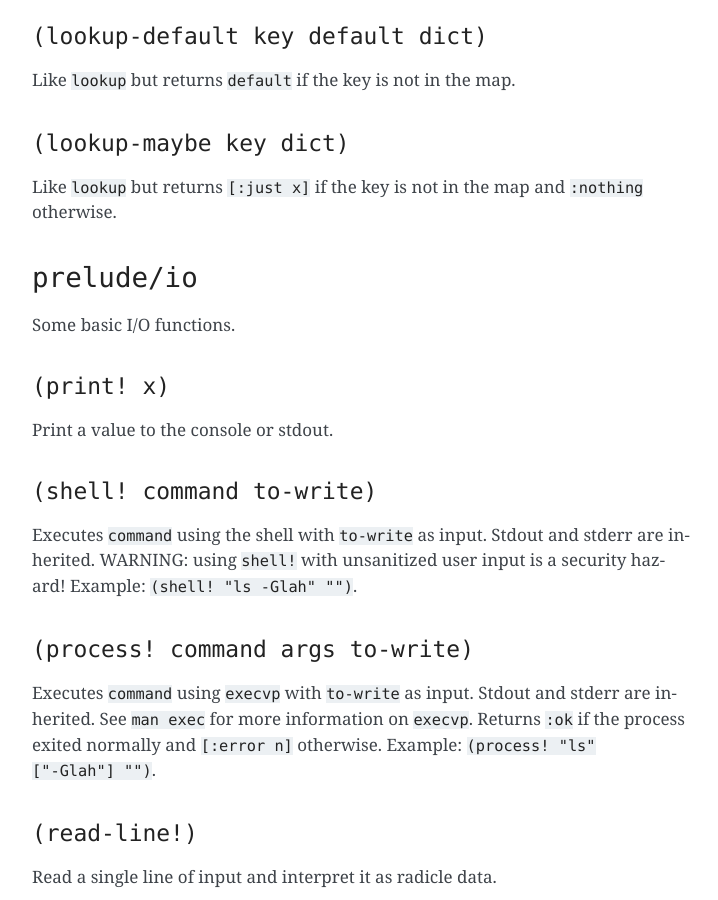
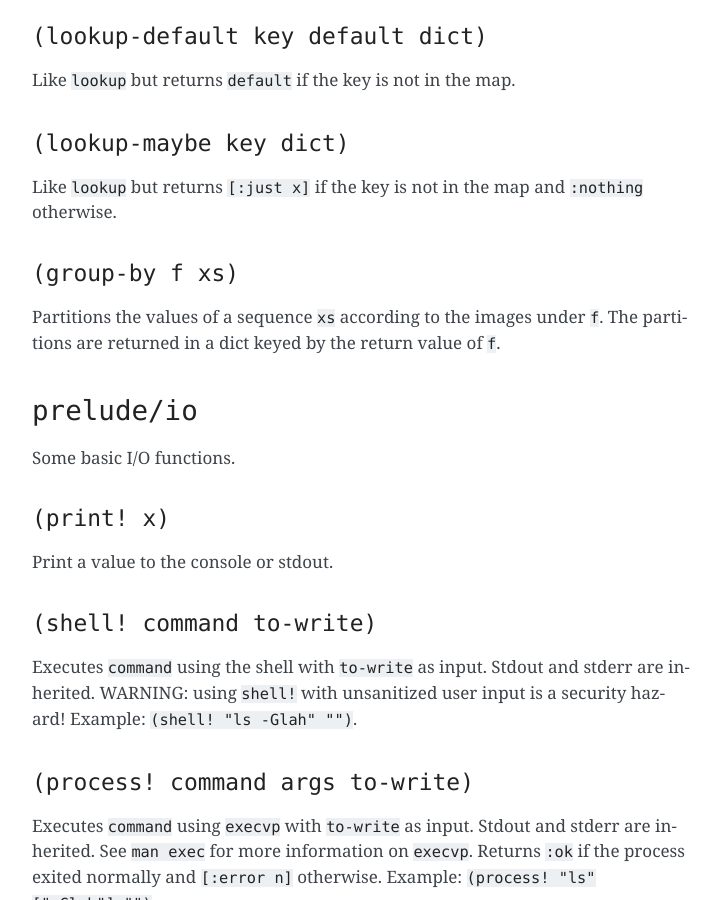
Before and after one commit to radicle-dev/radicle-alpha, a Sphinx documentation site: the page built from docs/source/reference.rst, in a window 1280 px wide and 900 px high, scrolled down 22123 px. Shown: the whole window, without its empty margins (388-1106 px from the left). Built offline with Sphinx 7.4.7, drawn with Linux system fonts in a browser that asks for light colours; pages that are not in the unit, such as notebooks, are missing from menus.

Commit message:
List open/pending issues/patches by default. (#572)
* List open/pending issues/patches by default.

- Listing issues and patches only shows open/pending items by default.

- Fix bug in options command parsing which to allow choosing less that the
  default set.

* Summary line is printed after lists.

* Add documentation to `group-by`.

```diff
--- a/docs/source/reference.rst
+++ b/docs/source/reference.rst
@@ -1067,6 +1067,13 @@
 Like ``lookup`` but returns ``[:just x]`` if the key is not in the map
 and ``:nothing`` otherwise.
 
+``(group-by f xs)``
+~~~~~~~~~~~~~~~~~~~
+
+Partitions the values of a sequence ``xs`` according to the images under
+``f``. The partitions are returned in a dict keyed by the return value
+of ``f``.
+
 ``prelude/io``
 --------------
 
```
Also changed, not shown: 6 other files.
